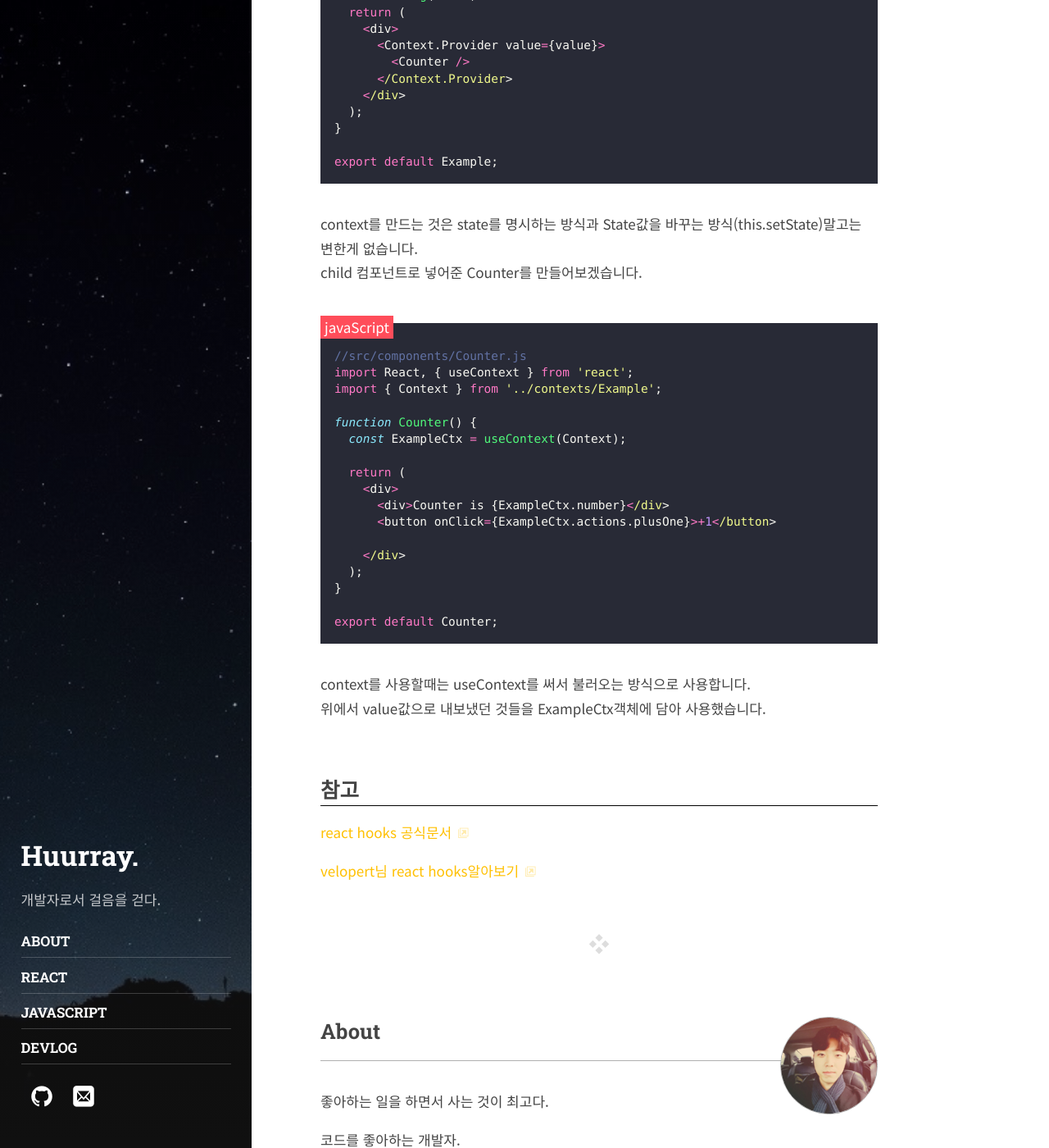
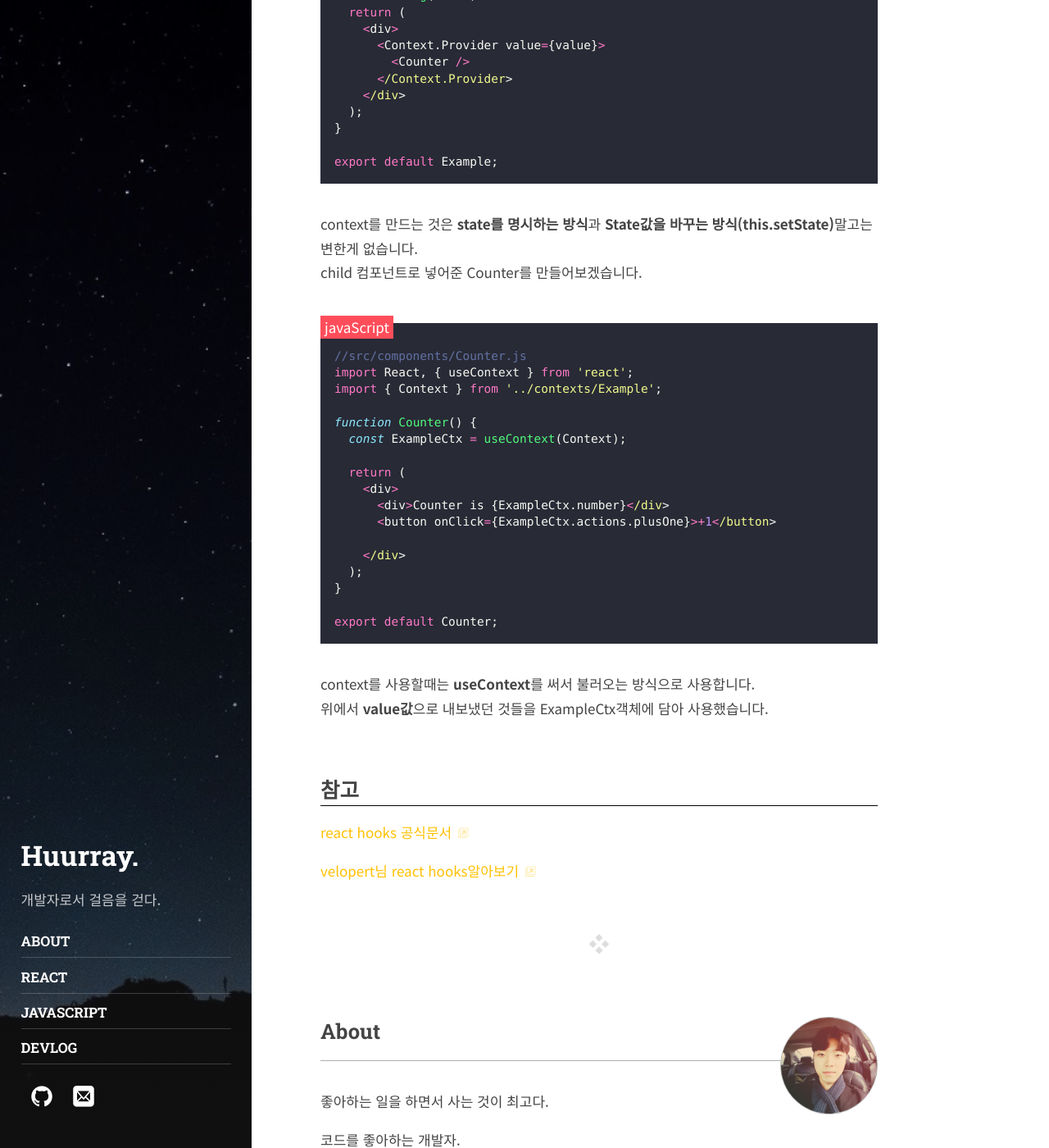
Before and after one commit to huurray/huurray.github.io, a Jekyll site: the page built from _posts/2018-11-01-react-hooks.md, in a window 1280 px wide and 1400 px high, scrolled down 6601 px. Shown: the whole window at 82% size. Built offline with Jekyll 4.4.1, drawn with Linux system fonts in a browser that asks for light colours; some web fonts are replaced; comment, search, counter and statistics services are not loaded; some of the changed text lies outside the part shown.

````diff
--- a/_posts/2018-11-01-react-hooks.md
+++ b/_posts/2018-11-01-react-hooks.md
@@ -225,7 +225,7 @@ HOC 나 Render Props 로 할 수 있는 것들을, Hook 으로도 할 수 있게
 
 ## useContext
 
-useContext는 context의 사용을 아주 깔끔하게 해줍니다. 바로 consumer역할을 하면서 말이죠!<br>
+**useContext**는 context의 사용을 아주 깔끔하게 해줍니다. 바로 **consumer역할**을 하면서 말이죠!<br>
 저번에 작성한 'contextAPI 알아보기'에서 예시로 만들었던 카운터를 만들어 보겠습니다.
 
 ```javascript
@@ -258,7 +258,7 @@ function Example() {
 export default Example;
 ```
 
-context를 만드는 것은 state를 명시하는 방식과 State값을 바꾸는 방식(this.setState)말고는 변한게 없습니다. <br>
+context를 만드는 것은 **state를 명시하는 방식**과 **State값을 바꾸는 방식(this.setState)**말고는 변한게 없습니다. <br>
 child 컴포넌트로 넣어준 Counter를 만들어보겠습니다.
 
 ```javascript
@@ -281,8 +281,8 @@ function Counter() {
 export default Counter;
 ```
 
-context를 사용할때는 useContext를 써서 불러오는 방식으로 사용합니다.<br>
-위에서 value값으로 내보냈던 것들을 ExampleCtx객체에 담아 사용했습니다.
+context를 사용할때는 **useContext**를 써서 불러오는 방식으로 사용합니다.<br>
+위에서 **value값**으로 내보냈던 것들을 ExampleCtx객체에 담아 사용했습니다.
 
 
 ## 참고
````
